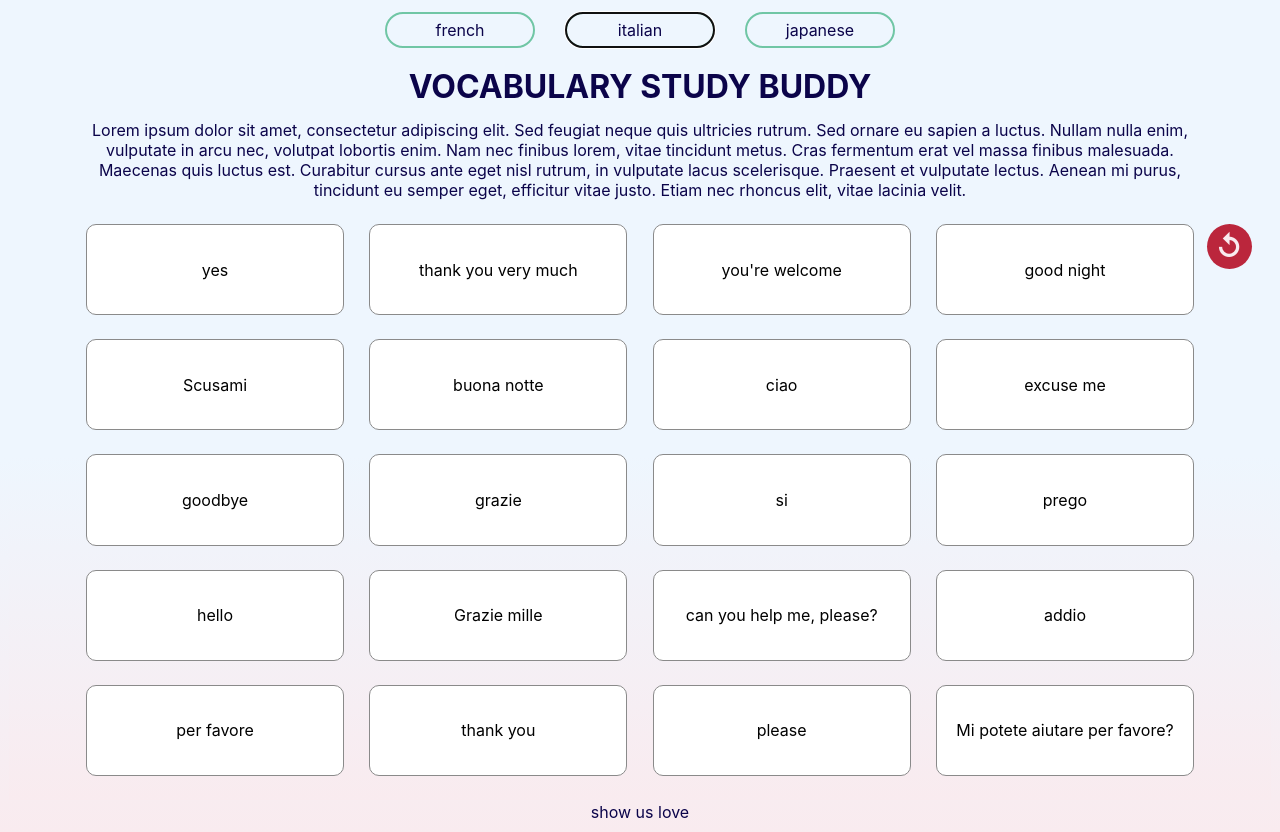
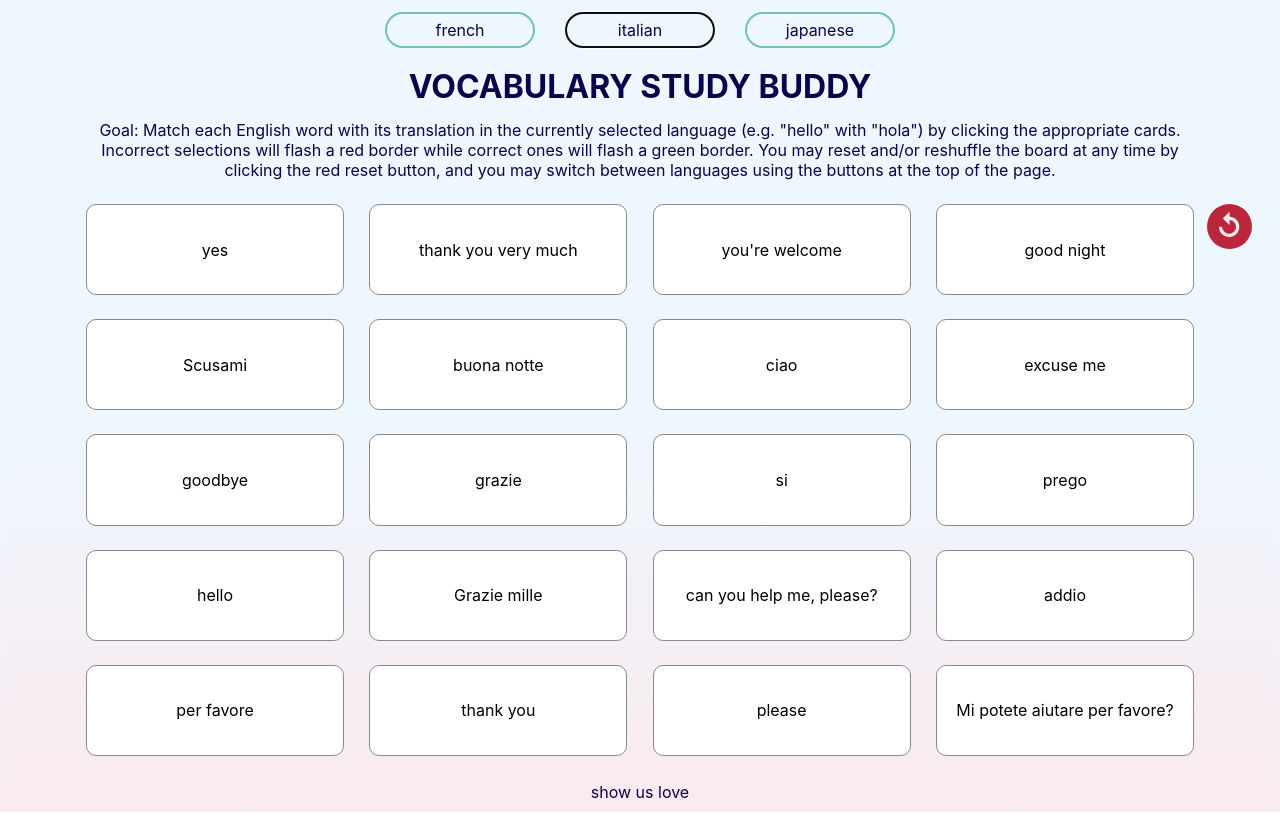
Before and after one commit to chingu-voyages/Vocab-Study-Buddy, a React (Create React App) app: page / in a window 1280 px wide. Built offline with nearby package versions, Linux system fonts and the light colour scheme.

Commit message:
Add first draft of instructional text

```diff
--- a/src/App.js
+++ b/src/App.js
@@ -46,15 +46,15 @@ class App extends Component {
         <div id="header">VOCABULARY STUDY BUDDY</div>
         <div id="instructions">
           <p>
-            Lorem ipsum dolor sit amet, consectetur adipiscing elit.
-            Sed feugiat neque quis ultricies rutrum. Sed ornare eu sapien a luctus.
-            Nullam nulla enim, vulputate in arcu nec, volutpat lobortis enim.
-            Nam nec finibus lorem, vitae tincidunt metus.
-            Cras fermentum erat vel massa finibus malesuada.
-            Maecenas quis luctus est.
-            Curabitur cursus ante eget nisl rutrum, in vulputate lacus scelerisque.
-            Praesent et vulputate lectus. Aenean mi purus, tincidunt eu semper eget,
-            efficitur vitae justo. Etiam nec rhoncus elit, vitae lacinia velit.
+            Goal: Match each English word with its translation
+            in the currently selected language (e.g. "hello" with "hola")
+            by clicking the appropriate cards.
+            Incorrect selections will flash a red border
+            while correct ones will flash a green border.
+            You may reset and/or reshuffle the board at any time
+            by clicking the red reset button,
+            and you may switch between languages using
+            the buttons at the top of the page.
           </p>
         </div>
         <VocabGamePlay dataset={currentDataset} />
```
